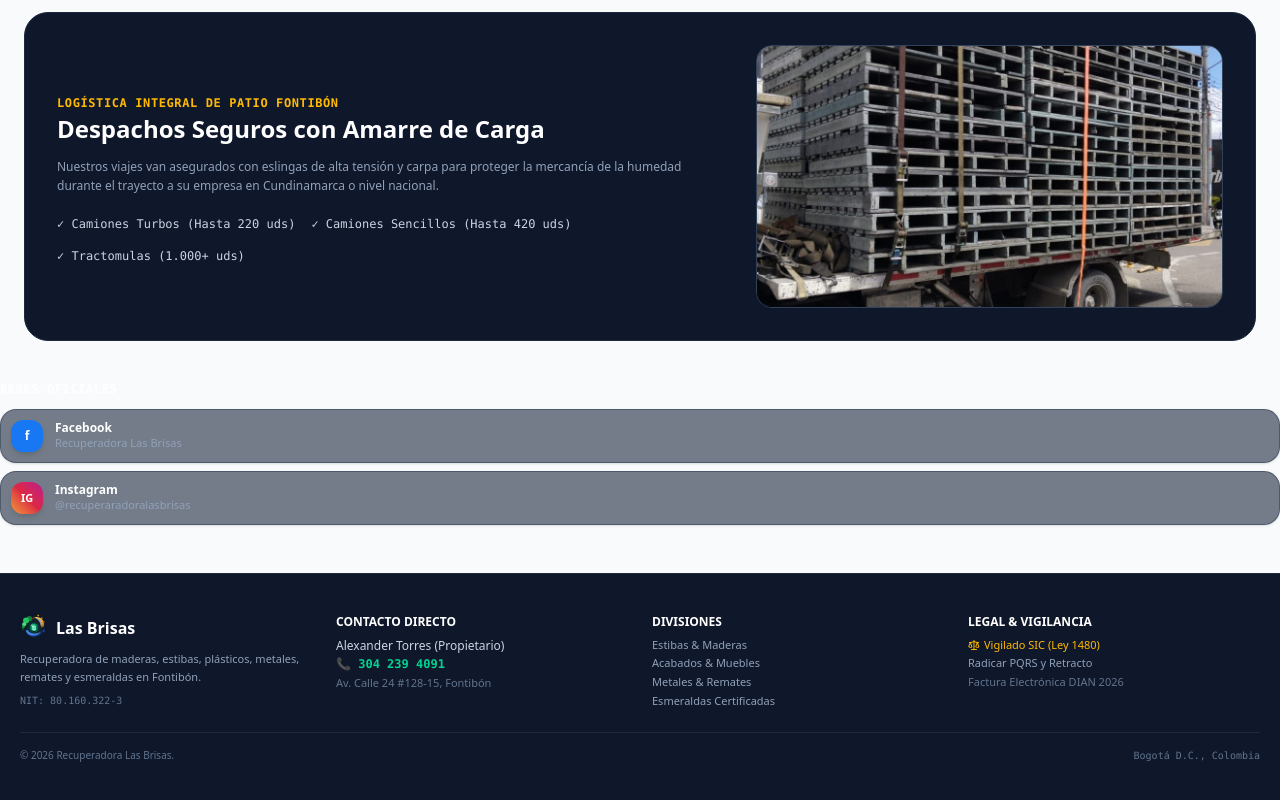
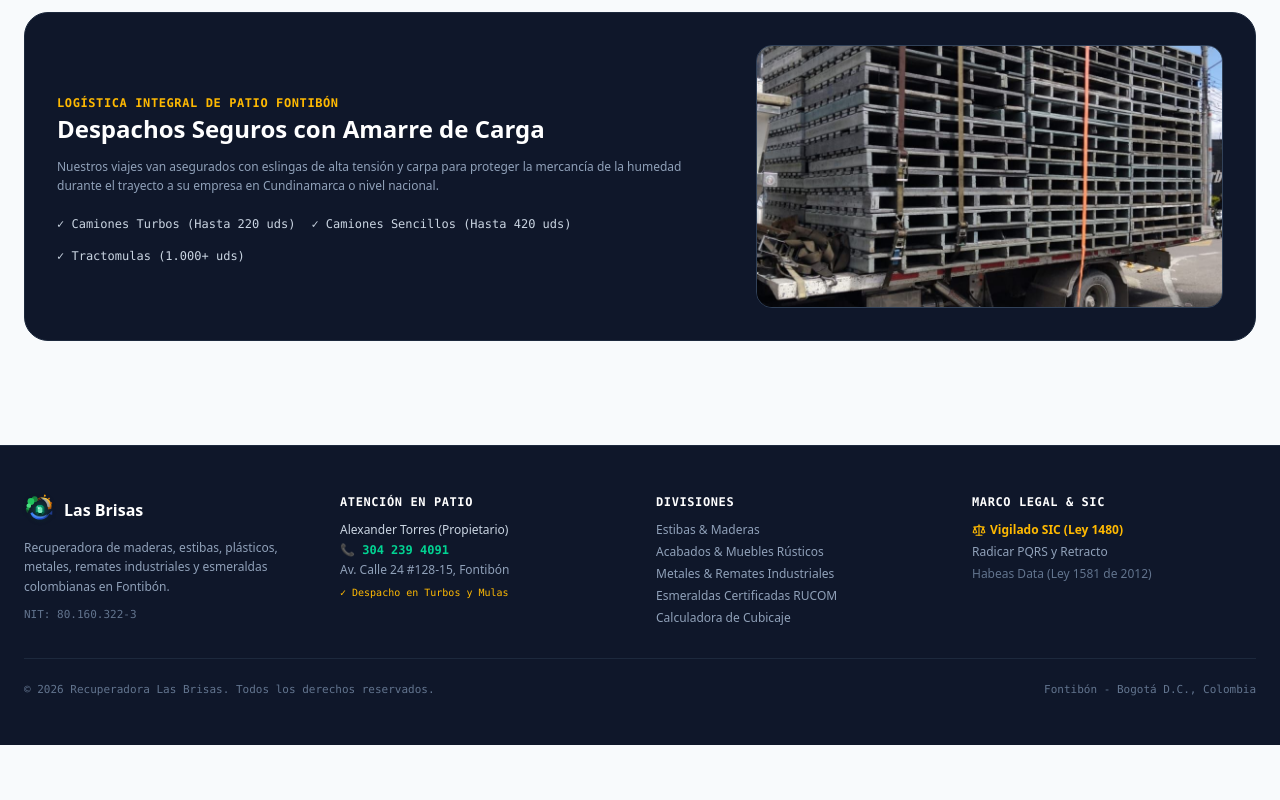
Before and after one commit to GabitooGeek/las_brisas, a Next.js app: page / in a window 1280 px wide. Shown: the part 1644-2444 px from the top of the page. After the commit the page ends 2389 px from the top, so only its background shows below. Built offline with nearby package versions, Linux system fonts and the light colour scheme.

Commit message:
fix: eliminar barras grises horizontales y limpiar footer corporativo

```diff
--- a/src/app/layout.tsx
+++ b/src/app/layout.tsx
@@ -4,7 +4,7 @@ import "./globals.css";
 import Navbar from "@/components/Navbar";
 import WhatsAppButton from "@/components/WhatsAppButton";
 import Logo from "@/components/Logo";
-import { MapPin, Phone, Scale } from "lucide-react";
+import { Phone, Scale } from "lucide-react";
 
 export const metadata: Metadata = {
   title: "Recuperadora Las Brisas | Maderas, Estibas, Metales y Esmeraldas",
@@ -21,15 +21,15 @@ export default function RootLayout({
 }>) {
   return (
     <html lang="es">
-      <body className="min-h-screen flex flex-col justify-between antialiased overflow-x-hidden">
+      <body className="min-h-screen flex flex-col justify-between antialiased overflow-x-hidden bg-[#F8FAFC]">
 
-        {/* BARRA SUPERIOR COMPACTA EN MÓVIL */}
-        <div className="bg-[#0F172A] text-slate-300 text-[11px] py-1.5 px-3 border-b border-slate-800 font-mono">
+        {/* BARRA SUPERIOR COMPACTA */}
+        <div className="bg-[#0F172A] text-slate-300 text-[11px] py-1.5 px-4 border-b border-slate-800 font-mono">
           <div className="max-w-7xl mx-auto flex justify-between items-center gap-2">
 
             <div className="flex items-center space-x-2 truncate">
               <span className="w-2 h-2 rounded-full bg-emerald-500 shrink-0 animate-pulse"></span>
-              <span className="truncate">Patio Fontibón: Av. Calle 24 #128-15</span>
+              <span className="truncate">Patio Fontibón: Av. Calle 24 #128-15, Bogotá D.C.</span>
             </div>
 
             <div className="flex items-center space-x-3 shrink-0">
@@ -42,109 +42,81 @@ export default function RootLayout({
           </div>
         </div>
 
-        {/* NAVEGACIÓN ADAPTATIVA CON MENÚ HAMBURGUESA */}
+        {/* NAVEGACIÓN PRINCIPAL */}
         <Navbar />
 
         {/* CONTENIDO PRINCIPAL */}
-        <main className="flex-1 w-full overflow-x-hidden">
+        <main className="flex-1 w-full">
           {children}
         </main>
 
-        {/* BOTÓN FLOTANTE */}
+        {/* BOTONES FLOTANTES REDES SOCIALES (FACEBOOK, INSTAGRAM, WHATSAPP) */}
         <WhatsAppButton />
 
-        {/* COLUMNA DE REDES SOCIALES ESTILIZADA (CON MARGEN Y TARJETAS) */}
-        <div className="space-y-3 px-2 sm:px-0">
-          <h4 className="text-white font-bold text-xs uppercase tracking-wider mb-3 font-mono">
-            Redes Oficiales
-          </h4>
+        {/* FOOTER CORPORATIVO OSCURO Y LIMPIO */}
+        <footer className="bg-[#0F172A] text-slate-400 py-12 px-6 border-t border-slate-800 text-xs mt-16">
+          <div className="max-w-7xl mx-auto grid grid-cols-1 sm:grid-cols-2 lg:grid-cols-4 gap-8 pb-8 border-b border-slate-800">
 
-          <div className="flex flex-col gap-2">
-            {/* Tarjeta Facebook */}
-            <a
-              href="https://www.facebook.com/profile.php?id=61595407978912"
-              target="_blank"
-              rel="noreferrer"
-              className="flex items-center gap-3 p-2.5 rounded-2xl bg-slate-800/60 hover:bg-slate-800 border border-slate-700/60 text-slate-300 hover:text-white transition shadow-sm group"
-            >
-              <div className="w-8 h-8 bg-[#1877F2] text-white rounded-xl flex items-center justify-center font-bold text-xs shrink-0 shadow-md group-hover:scale-105 transition">
-                f
-              </div>
-              <div className="truncate">
-                <span className="text-xs font-bold text-white block leading-tight">Facebook</span>
-                <span className="text-[11px] text-slate-400 block truncate">Recuperadora Las Brisas</span>
-              </div>
-            </a>
-
-            {/* Tarjeta Instagram */}
-            <a
-              href="https://www.instagram.com/recuperaradoralasbrisas/"
-              target="_blank"
-              rel="noreferrer"
-              className="flex items-center gap-3 p-2.5 rounded-2xl bg-slate-800/60 hover:bg-slate-800 border border-slate-700/60 text-slate-300 hover:text-white transition shadow-sm group"
-            >
-              <div className="w-8 h-8 bg-gradient-to-tr from-[#f09433] via-[#dc2743] to-[#bc1888] text-white rounded-xl flex items-center justify-center font-bold text-[11px] shrink-0 shadow-md group-hover:scale-105 transition">
-                IG
-              </div>
-              <div className="truncate">
-                <span className="text-xs font-bold text-white block leading-tight">Instagram</span>
-                <span className="text-[11px] text-slate-400 block truncate">@recuperaradoralasbrisas</span>
-              </div>
-            </a>
-          </div>
-        </div>
-
-        {/* FOOTER ADAPTADO A CELULARES */}
-        <footer className="bg-[#0F172A] text-slate-400 py-10 px-5 border-t border-slate-800 text-xs mt-12">
-          <div className="max-w-7xl mx-auto grid grid-cols-1 sm:grid-cols-2 md:grid-cols-4 gap-6 pb-6 border-b border-slate-800">
-
-            <div className="space-y-2">
+            {/* Columna 1: Empresa */}
+            <div className="space-y-3">
               <div className="flex items-center space-x-2">
-                <Logo className="w-7 h-7" />
+                <Logo className="w-8 h-8" />
                 <span className="font-bold text-white text-base">Las Brisas</span>
               </div>
-              <p className="text-slate-400 text-[11px] leading-relaxed">
-                Recuperadora de maderas, estibas, plásticos, metales, remates y esmeraldas en Fontibón.
+              <p className="text-slate-400 text-xs leading-relaxed">
+                Recuperadora de maderas, estibas, plásticos, metales, remates industriales y esmeraldas colombianas en Fontibón.
               </p>
-              <p className="font-mono text-slate-500 text-[10px]">NIT: 80.160.322-3</p>
+              <p className="font-mono text-slate-500 text-[11px]">NIT: 80.160.322-3</p>
             </div>
 
+            {/* Columna 2: Contacto */}
             <div>
-              <h4 className="text-white font-bold text-xs uppercase mb-2">Contacto Directo</h4>
-              <p className="text-slate-300">Alexander Torres (Propietario)</p>
-              <a href="tel:3042394091" className="text-emerald-400 font-mono font-bold block mt-0.5">
+              <h4 className="text-white font-bold text-xs uppercase tracking-wider mb-3 font-mono">
+                Atención en Patio
+              </h4>
+              <p className="text-slate-300 font-medium">Alexander Torres (Propietario)</p>
+              <a href="tel:3042394091" className="text-emerald-400 font-mono font-bold block mt-1 hover:underline">
                 📞 304 239 4091
               </a>
-              <p className="text-[11px] text-slate-500 mt-1">Av. Calle 24 #128-15, Fontibón</p>
+              <p className="text-slate-400 text-xs mt-1">Av. Calle 24 #128-15, Fontibón</p>
+              <span className="text-amber-400 font-mono text-[10px] block mt-2">✓ Despacho en Turbos y Mulas</span>
             </div>
 
+            {/* Columna 3: Divisiones */}
             <div>
-              <h4 className="text-white font-bold text-xs uppercase mb-2">Divisiones</h4>
-              <ul className="space-y-1 text-[11px]">
-                <li><Link href="/catalogo" className="hover:text-white">Estibas & Maderas</Link></li>
-                <li><Link href="/acabados" className="hover:text-white">Acabados & Muebles</Link></li>
-                <li><Link href="/metales-remates" className="hover:text-white">Metales & Remates</Link></li>
-                <li><Link href="/esmeraldas" className="hover:text-white">Esmeraldas Certificadas</Link></li>
+              <h4 className="text-white font-bold text-xs uppercase tracking-wider mb-3 font-mono">
+                Divisiones
+              </h4>
+              <ul className="space-y-1.5 text-xs">
+                <li><Link href="/catalogo" className="hover:text-white transition">Estibas & Maderas</Link></li>
+                <li><Link href="/acabados" className="hover:text-white transition">Acabados & Muebles Rústicos</Link></li>
+                <li><Link href="/metales-remates" className="hover:text-white transition">Metales & Remates Industriales</Link></li>
+                <li><Link href="/esmeraldas" className="hover:text-white transition">Esmeraldas Certificadas RUCOM</Link></li>
+                <li><Link href="/cubicador" className="hover:text-white transition">Calculadora de Cubicaje</Link></li>
               </ul>
             </div>
 
+            {/* Columna 4: Legal SIC */}
             <div>
-              <h4 className="text-white font-bold text-xs uppercase mb-2">Legal & Vigilancia</h4>
-              <ul className="space-y-1 text-[11px]">
+              <h4 className="text-white font-bold text-xs uppercase tracking-wider mb-3 font-mono">
+                Marco Legal & SIC
+              </h4>
+              <ul className="space-y-1.5 text-xs">
                 <li>
-                  <a href="https://www.sic.gov.co" target="_blank" rel="noreferrer" className="text-amber-400 hover:underline flex items-center gap-1">
-                    <Scale className="w-3 h-3" /> Vigilado SIC (Ley 1480)
+                  <a href="https://www.sic.gov.co" target="_blank" rel="noreferrer" className="text-amber-400 hover:underline flex items-center gap-1 font-semibold">
+                    <Scale className="w-3.5 h-3.5" /> Vigilado SIC (Ley 1480)
                   </a>
                 </li>
-                <li><Link href="/pqrs" className="hover:text-white">Radicar PQRS y Retracto</Link></li>
-                <li><span className="text-slate-500">Factura Electrónica DIAN 2026</span></li>
+                <li><Link href="/pqrs" className="hover:text-white transition">Radicar PQRS y Retracto</Link></li>
+                <li><span className="text-slate-500">Habeas Data (Ley 1581 de 2012)</span></li>
               </ul>
             </div>
+
           </div>
 
-          <div className="max-w-7xl mx-auto pt-4 flex flex-col sm:flex-row justify-between items-center text-[10px] text-slate-500 gap-2">
-            <span>© 2026 Recuperadora Las Brisas.</span>
-            <span className="font-mono">Bogotá D.C., Colombia</span>
+          <div className="max-w-7xl mx-auto pt-6 flex flex-col sm:flex-row justify-between items-center text-[11px] text-slate-500 gap-2 font-mono">
+            <span>© 2026 Recuperadora Las Brisas. Todos los derechos reservados.</span>
+            <span>Fontibón - Bogotá D.C., Colombia</span>
           </div>
         </footer>
 
```
